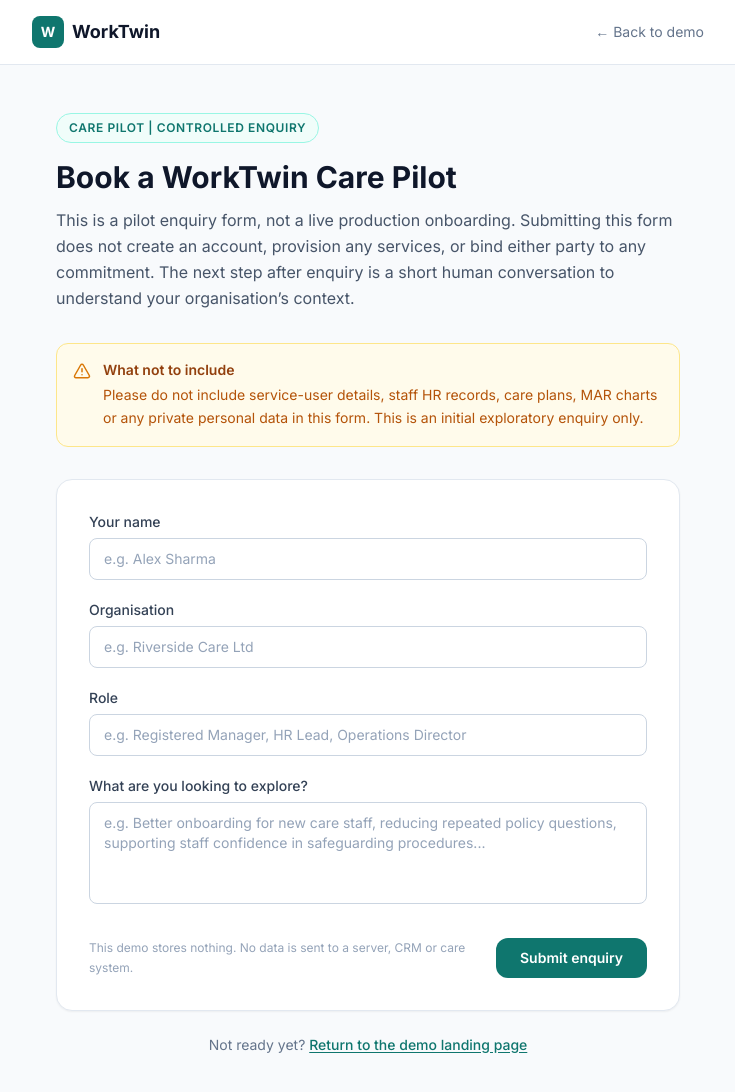
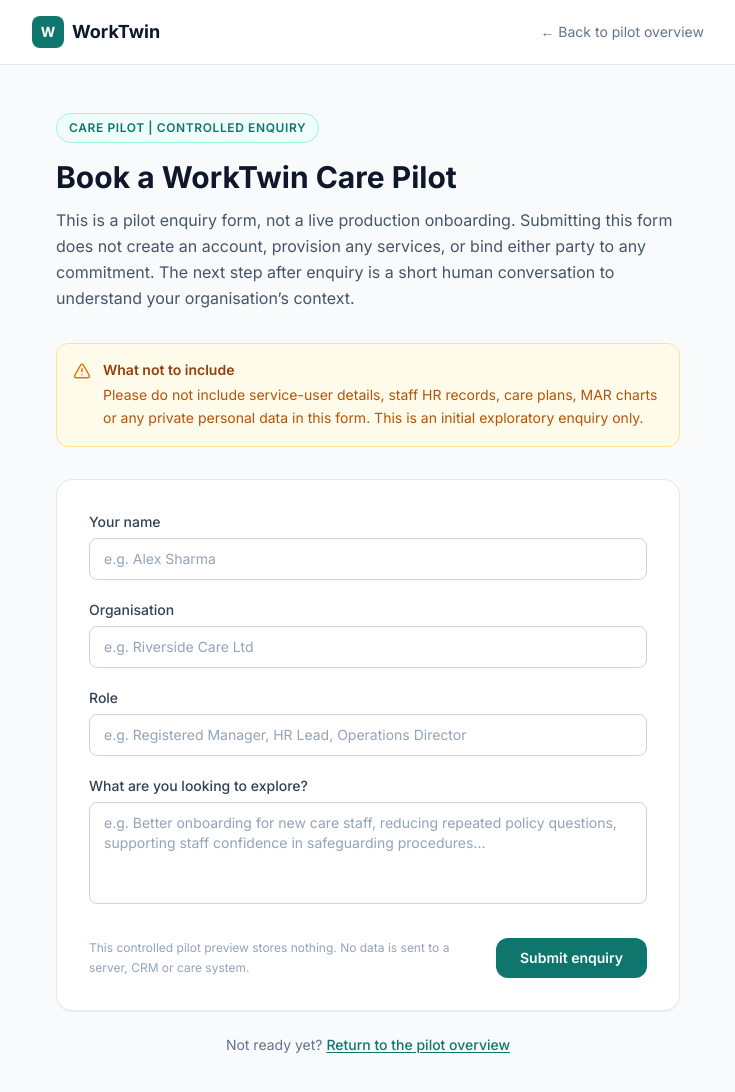
Before and after one commit to inaambasit/worktwin-care-pilot, a Next.js app in the folder frontend/: page /book-pilot in a window 1280 px wide. Shown: the top 1092 px of the page, without its empty margins (272-1007 px from the left). Built offline with nearby package versions, Linux system fonts and the light colour scheme.

Commit message:
Polish book pilot wording

```diff
--- a/frontend/app/book-pilot/page.tsx
+++ b/frontend/app/book-pilot/page.tsx
@@ -38,7 +38,7 @@
               organisation&rsquo;s context before any pilot begins.
             </p>
             <p className="text-slate-500 text-xs leading-relaxed mb-6 bg-slate-50 rounded-xl p-4">
-              This demo stores nothing. No data from this form is sent to a live CRM, care system, server or
+              This controlled pilot preview stores nothing. No data from this form is sent to a live CRM, care system, server or
               any external service. Nothing leaves your browser session. A real pilot enquiry would be followed
               up directly by the WorkTwin team.
             </p>
@@ -46,7 +46,7 @@
               href="/"
               className="inline-block px-6 py-2.5 bg-teal-700 hover:bg-teal-800 text-white font-semibold rounded-xl text-sm transition-colors"
             >
-              Back to the demo
+              Back to the pilot overview
             </Link>
           </div>
         </div>
@@ -65,7 +65,7 @@
             <span className="font-bold text-slate-900 text-lg">WorkTwin</span>
           </Link>
           <Link href="/" className="text-sm text-slate-500 hover:text-slate-800 transition-colors">
-            &larr; Back to demo
+            &larr; Back to pilot overview
           </Link>
         </div>
       </nav>
@@ -156,7 +156,7 @@
 
           <div className="pt-2 flex items-center justify-between gap-4">
             <p className="text-xs text-slate-400 leading-relaxed">
-              This demo stores nothing. No data is sent to a server, CRM or care system.
+              This controlled pilot preview stores nothing. No data is sent to a server, CRM or care system.
             </p>
             <button
               type="submit"
@@ -170,7 +170,7 @@
         <p className="text-center mt-6 text-sm text-slate-500">
           Not ready yet?{' '}
           <Link href="/" className="text-teal-700 hover:text-teal-800 font-medium underline underline-offset-2">
-            Return to the demo landing page
+            Return to the pilot overview
           </Link>
         </p>
       </main>
```
Also changed, not shown: 1 other file (tests, documents, lock files or other folders).
